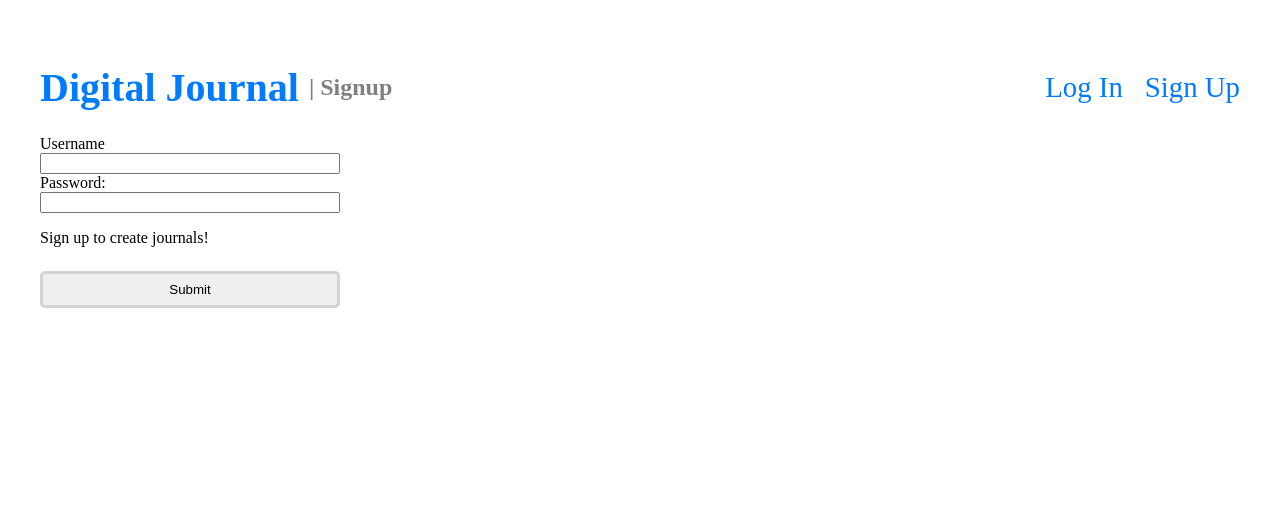
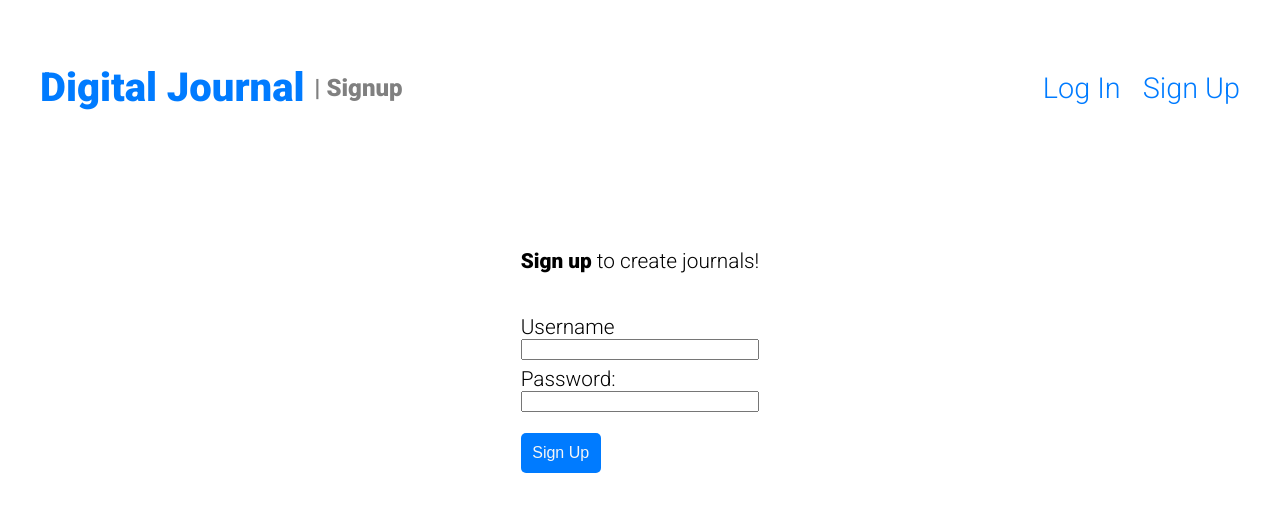
Before and after one commit to curtwl/journal, a React (Vite) app in the folder frontend/: page /signup in a window 1280 px wide. Shown: the top 512 px of the page. Built offline with nearby package versions, Linux system fonts and the light colour scheme.

Commit message:
Change edit modal HTML and CSS significantly

```diff
--- a/frontend/src/components/EditForm.jsx
+++ b/frontend/src/components/EditForm.jsx
@@ -42,19 +42,27 @@ const EditForm = ({entryToEdit, editedPostTitle, setEditedPostTitle, editedPostB
 
     return (
       <div className="edit-modal">
-        <div className="edit-modal-header">
+        <button className="modal-close-btn" onClick={editModalContext.closeModal}>X</button>
+        <div className="edit-modal-container">
           {/* <div className="modal-close-btn-container"> */}
-          <button className="modal-close-btn" onClick={editModalContext.closeModal}>X</button>
           {/* </div> */}
-            <h2>Edit your journal entry</h2>
+          <h2 className="edit-modal-header">Edit your journal entry</h2>
+          <form className='edit-form' onSubmit={editEntry}>
+            <label htmlFor="edit-post-title">Title:</label>
+            <input
+              id="edit-post-title"
+              className='edit-post-title'
+              value={editedPostTitle}
+              onChange={({ target }) => setEditedPostTitle(target.value)} />
+            <label htmlFor="edit-post-body" className="body-label">Body:</label>
+            <textarea
+              id="edit-post-body"
+              className='edit-post-body'
+              value={editedPostBody}
+              onChange={({ target }) => setEditedPostBody(target.value)} />
+            <button className='edit-submit-btn' type='submit'>Submit</button>
+          </form>
         </div>
-        <form className='edit-form' onSubmit={editEntry}>
-            <label htmlFor="post-title">Title:</label>
-            <input id="post-title" value={editedPostTitle} onChange={({ target }) => setEditedPostTitle(target.value)} />
-            <label htmlFor="post-body">Body:</label>
-            <textarea id="post-body" value={editedPostBody} onChange={({ target }) => setEditedPostBody(target.value)} />
-            <button className='submit-btn' type='submit'>Submit</button>
-        </form>
       </div>
     )
 }
--- a/frontend/src/index.css
+++ b/frontend/src/index.css
@@ -1,3 +1,5 @@
+@import url('https://fonts.googleapis.com/css2?family=Roboto:wght@300;900&display=swap');
+
 /* * {
   box-sizing: border-box;
 } */
@@ -5,7 +7,16 @@
 body {
   padding: 0.5rem;
   margin: 8;
+  font-family: 'Roboto', sans-serif;
 }
+
+.semi-transparent {
+  opacity: 0.4;
+}
+
+/* =================
+    Header
+   ================= */
 
 .header-container, .header-login {
   display: flex;
@@ -75,6 +86,10 @@ a:link {
 
 }
 
+/* =================
+    Form
+   ================= */
+
 .form {
   font-size: 1.3rem;
   margin: 0px 0px;
@@ -99,9 +114,9 @@ a:link {
   padding: 15px;
 }
 
-.submit-btn {
+.submit-btn, .edit-submit-btn {
   min-width: 80px;
-  width: 6%;
+  width: auto;
   padding: 0.7em;
   background-color: rgb(0, 123, 255);
   color: whitesmoke;
@@ -109,18 +124,35 @@ a:link {
   border: none;
 }
 
+/* =================
+    Login, Signup
+   ================= */
+
+.signup-form-container {
+  font-size: 1.3rem;
+  margin: 2.5em 0px;
+  display: grid;
+}
+
 .signup-form {
   display: grid;
-
 }
 
-.relative {
-  position: relative;
+.signup-form > p {
+margin-bottom: 2em;
 }
 
-.semi-transparent {
-  opacity: 0.4;
+#username {
+  margin-bottom: 0.5em;
 }
+
+#password {
+  margin-bottom: 1em;
+}
+
+/* =================
+    Posts
+   ================= */
 
 .posts-container {
   display: grid;
@@ -220,68 +252,90 @@ a:link {
   /* margin-right: 30%; */
 }
 
+/* =================
+    EditForm
+   ================= */
+
 .edit-modal {
-  width: 60%;
-  max-height: 50%;
-  /* width: 90%;
-  max-width: 500px; */
+  box-shadow: 0 2px 5px rgba(0, 0, 0, 0.2);
+
+  width: 90%;
+  height: 80vh;
   position: fixed;
-  top: 20%;
+
+  bottom: 0%;
+  left: 0%;
+  right: 0%;
+  margin: auto 1em;
+  padding: .5em;
+  background-color: whitesmoke;
+  border: 1px solid black;
+  border-radius: 10px 10px 0 0;
+  /* width: 60%;
+  height: 60vh;
+  position: fixed;
+  top: 11%;
   left: 0%;
   right: 0%;
   padding: 0 2em 4em;
   margin: auto;
   background-color: beige;
   border: 4px solid beige;
-  border-radius: 6.5px;
+  border-radius: 6.5px; */
     display: grid;
-  grid-template-columns: 1fr min-content;
+  grid-template-columns: 1fr .16fr;
   grid-template-areas:
       ". close"
-      "header ."
-      "form ."
+      "container ."
+      /* "form ." */
     /*   "title ."
       "body ."
       "submit ."; */
 }
 
 .modal-close-btn { grid-area: close;}
+.edit-modal-container { grid-area: container;}
 .edit-modal-header { grid-area: header;}
 .edit-form { grid-area: form;}
+/* .edit-post-title { grid-area: title; }
+.edit-post-body { grid-area: body; }
+.edit-submit-btn { grid-area: submit;} */
 
-.edit-modal-header {
+/* .edit-modal-header {
   display:flex;
   flex-direction: column;
   justify-content: space-between;
   width: 100%;
-}
+} */
 
 .edit-modal-header > h2 {
   margin-top: 0;
 }
 
-.modal-close-btn-container {
-display: flex;
-flex-direction: column;
-}
-
 .modal-close-btn {
-  height: auto;
-  min-width: 10%;
-  max-width: 25%;
+padding: 1.2em;
+  min-width: 100vh;
+  margin-left: 1em;
   background-color: rgb(133, 95, 95);
-  align-self: end;
+  align-self: center;
+  text-align: left;
   /* height: 20%;
   width: 25%; */
   color: whitesmoke;
+
 }
 
 .edit-form {
   margin: 0px 0px;
   display: grid;
-
+  height: 70vh;
+  grid-template-rows: 0.5fr 1fr 0.5fr 2fr 1fr;
   /* grid-template-columns: auto;
   grid-template-rows: 100px; */
+}
+
+.body-label {
+  margin: 1em 0.5em 0 0;
 }
 
 .edit-form > input {
@@ -290,6 +344,10 @@ flex-direction: column;
 .edit-modal > textarea {
   height: 50%;
 }
+
+/* =================
+    Notification
+   ================= */
 
 .notification {
 
@@ -316,6 +374,10 @@ flex-direction: column;
   background-color: red;
   display:block;
 } */
+
+/* =================
+    Media Queries
+   ================= */
 
 @media (min-width: 768px) {
   body {
@@ -359,9 +421,21 @@ flex-direction: column;
     grid-template-columns: repeat(3, 1fr);
   }
 
-  .signup-form {
+  .submit-btn, .edit-submit-btn {
+    width: 6%;
+  }
+
+  .signup-form-container {
     display: grid;
-    max-width: 25%;
+    place-items: center;
+  }
+
+  /* .signup-form {
+    place-items: center;
+  } */
+
+  .signup-form > p {
+    margin-top: 3em;
   }
 
   .header-login > a {
@@ -381,10 +455,10 @@ flex-direction: column;
   .edit-modal {
     width: 60%;
     /* display: grid; */
-    max-height: 50%;
+
     position: fixed;
-    top: 15%;
-
+    /* top: 0%; */
+   bottom: 6%;
     left: 0%;
     right: 0%;
     margin: auto;
@@ -392,13 +466,27 @@ flex-direction: column;
 
     border: 4px solid beige;
     border-radius: 4.5px;
-
+      /* width: 60%;
+  height: 60vh;
+  position: fixed;
+  top: 11%;
+  left: 0%;
+  right: 0%;
+  padding: 0 2em 4em;
+  margin: auto;
+  background-color: beige;
+  border: 4px solid beige;
+  border-radius: 6.5px; */
   }
 
   .modal-close-btn {
     font-size: 1rem;
     min-width: 7%;
     max-width: 5%
+  }
+
+  .edit-form {
+    height: auto;
   }
 
   .notification {
@@ -427,22 +515,43 @@ flex-direction: column;
   }
 }
 
-@media (orientation: landscape) {
+@media (orientation: landscape) and (max-width: 900px) {
   .edit-modal {
-    width: 80%;
-
+    /* width: 80%;
+    height: 90vh;
     max-height: 75%;
     position: fixed;
     top: 3%;
-
     left: 0%;
     right: 0%;
     margin: auto;
     background-color: beige;
 
     border: 4px solid beige;
-    border-radius: 4.5px;
+    border-radius: 4.5px; */
+    box-shadow: 0 2px 5px rgba(0, 0, 0, 0.2);
 
+    width: 100vh;
+    max-height: 90vh;
+    position: fixed;
+
+    bottom: -1%;
+    left: 0%;
+    right: 0%;
+    margin: auto;
+    padding: 1.5em;
+    background-color: whitesmoke;
+    border: 1px solid black;
+    border-radius: 10px 10px 0 0;
+  }
+
+  .edit-form {
+    height: 50vh;
+    background-color: whitesmoke;
+  }
+
+  .submit-btn, .edit-submit-btn {
+    width: auto;
   }
 }
 
--- a/frontend/src/pages/Home.jsx
+++ b/frontend/src/pages/Home.jsx
@@ -50,12 +50,10 @@ export default function Home() {
           />
         </section>
         <section>
-          <div className="relative">
           <Posts
             journalEntries={journalEntries}
             setJournalEntries={setJournalEntries}
           />
-          </div>
         </section>
         {notificationMessage.message && <Notification />}
       </main>
--- a/frontend/src/pages/Login.jsx
+++ b/frontend/src/pages/Login.jsx
@@ -38,8 +38,9 @@ export default function Login() {
     }
 
     return (
-        <>
-          <form className='signup-form' onSubmit={loginUser}>
+        <div className="signup-form-container">
+          <form className="signup-form" onSubmit={loginUser}>
+            <p><strong>Login</strong> to create journals!</p>
             <label htmlFor="username">Username</label>
             <input id="username" spellCheck="false" autoCapitalize="none" autoComplete="off"
                    type="text" value={username} onChange={({ target }) =>
@@ -51,11 +52,9 @@ export default function Login() {
             <label htmlFor="password">Password:</label>
             <input id="password" spellCheck="false" autoCapitalize="none" type="password"
                    value={password} onChange={({ target }) => setPassword(target.value)} />
-              <p>{ loginContext?.loggedInUser ? `Logged in! Welcome ${loginContext.loggedInUser.username}`
-                : 'Login to create journals!'}</p>
-              <button type='submit'>Submit</button>
+            <button className='submit-btn' type='submit'>Login</button>
           </form>
           {notificationMessage.message && <Notification />}
-        </>
+        </div>
     )
 }
--- a/frontend/src/pages/Signup.jsx
+++ b/frontend/src/pages/Signup.jsx
@@ -45,8 +45,9 @@ export default function Signup() {
     }
 
     return (
-      <>
+      <div className="signup-form-container">
         <form className='signup-form' onSubmit={addUser}>
+          <p><strong>Sign up</strong> to create journals!</p>
           <label htmlFor="username">Username</label>
           <input id="username" value={username} onChange={({ target }) =>
               {
@@ -56,10 +57,9 @@ export default function Signup() {
 
           <label htmlFor="password">Password:</label>
           <input id="password" value={password} onChange={({ target }) => setPassword(target.value)} />
-          <p>Sign up to create journals!</p>
-          <button type='submit'>Submit</button>
+          <button className='submit-btn' type='submit'>Sign Up</button>
         </form>
       {notificationMessage.message && <Notification />}
-      </>
+      </div>
     )
 }
```
Lines whose indentation alone changed are shown as unchanged.
